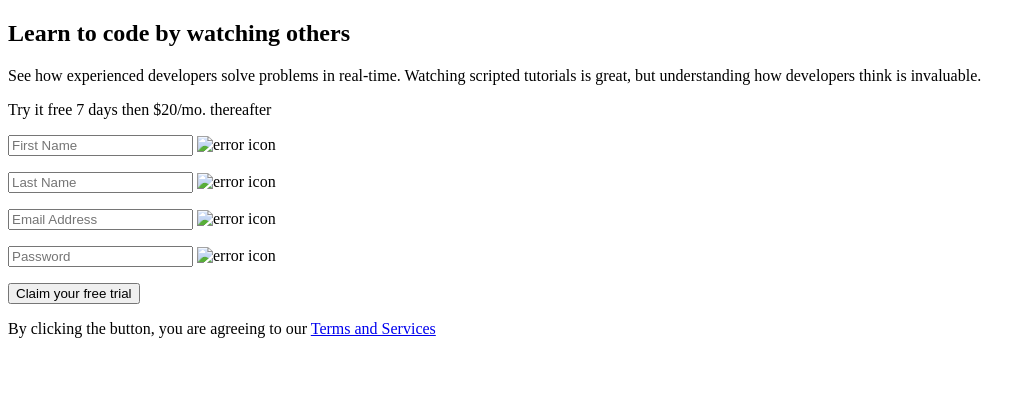
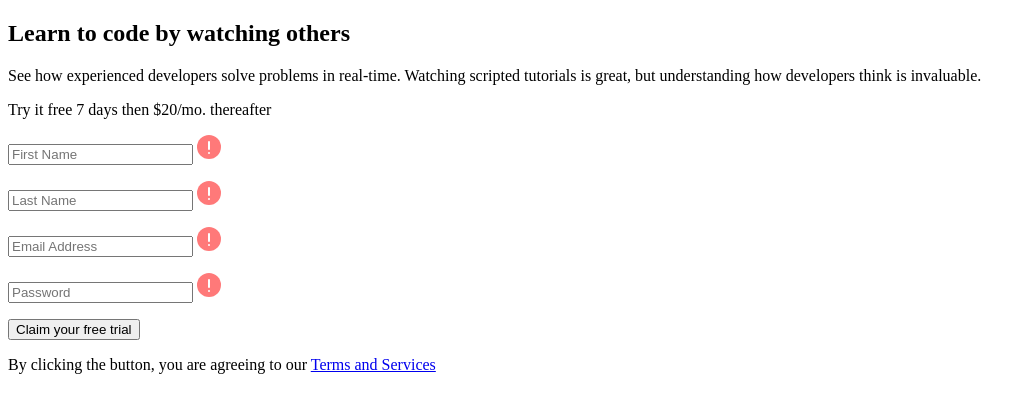
Before and after one commit to Max88-git/intro-component, a plain HTML site: page index.html in a window 1280 px wide. Shown: the whole page, without its empty margins (0-1032 px from the left). Drawn offline with Linux system fonts and the light colour scheme.

Commit message:
Fix img src for icon-error.svg

```diff
--- a/index.html
+++ b/index.html
@@ -32,7 +32,7 @@
           <div class="input-group">
             <div class="input-text">
               <input id="first-name" type="text" placeholder="First Name" aria-label="First Name" name="first-name">
-              <img src="./images/icon-error.svg" alt="error icon">
+              <img src="./assets/images/icon-error.svg" alt="error icon">
             </div>
             <p class="error-message"></p>
           </div>
@@ -40,7 +40,7 @@
           <div class="input-group">
             <div class="input-text">
               <input id="last-name" type="text" placeholder="Last Name" aria-label="Last Name" name="last-name">
-              <img src="./images/icon-error.svg" alt="error icon">
+              <img src="./assets/images/icon-error.svg" alt="error icon">
             </div>
             <p class="error-message"></p>
           </div>
@@ -48,7 +48,7 @@
           <div class="input-group">
             <div class="input-text">
               <input id="email" type="email" placeholder="Email Address" aria-label="Email Address" name="email">
-              <img src="./images/icon-error.svg" alt="error icon">
+              <img src="./assets/images/icon-error.svg" alt="error icon">
             </div>
             <p class="error-message"></p>
           </div>
@@ -56,7 +56,7 @@
           <div class="input-group">
             <div class="input-text">
               <input id="password" type="password" placeholder="Password" aria-label="Password" name="password">
-              <img src="./images/icon-error.svg" alt="error icon">
+              <img src="./assets/images/icon-error.svg" alt="error icon">
             </div>
             <p class="error-message"></p>
           </div>
```
